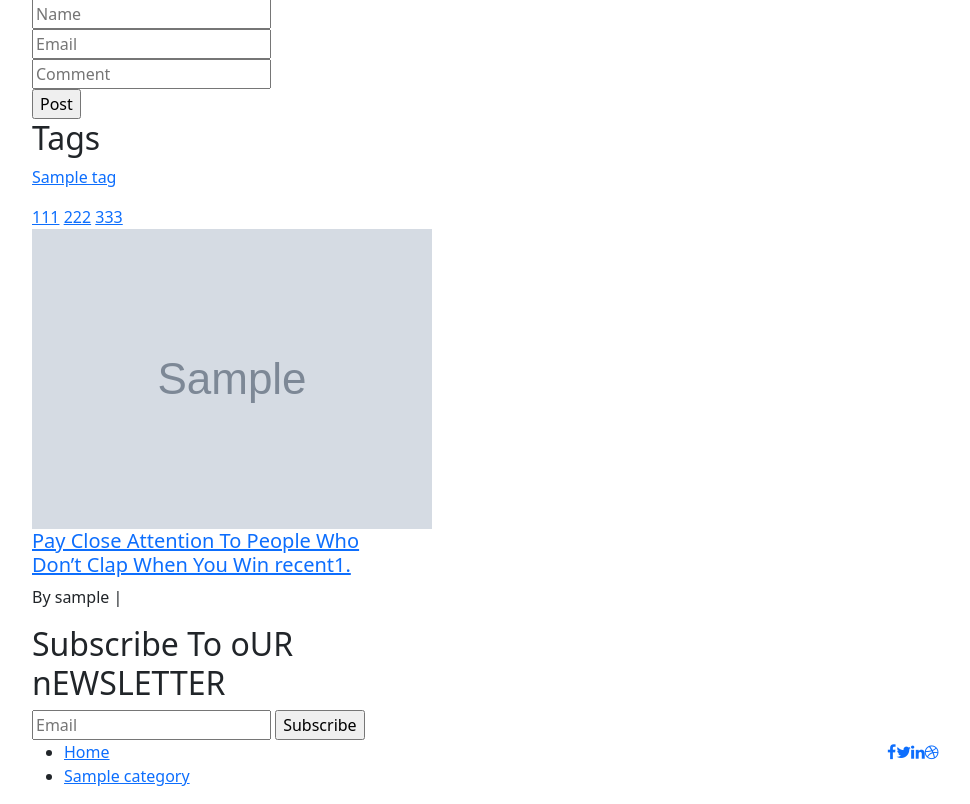
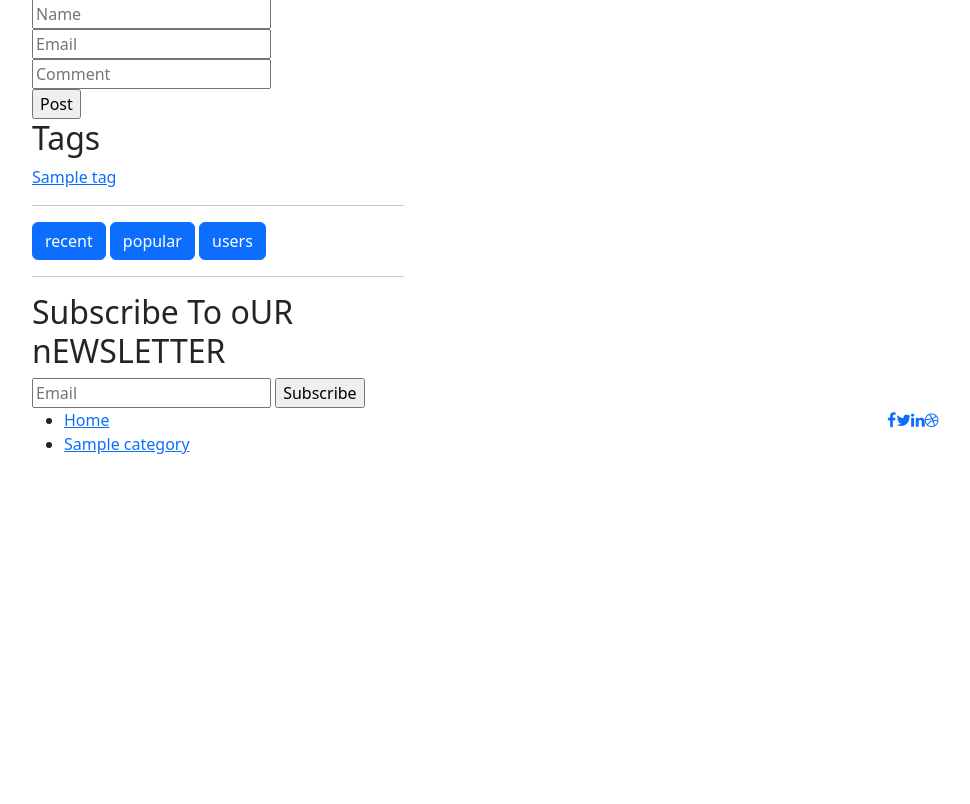
Before and after one commit to grigoscool/DartBlog, a Django app: a page that uses templates/inc/_sidebar.html in a window 1280 px wide. Shown: the part 2074-2878 px from the top of the page, without its empty margins (50-1020 px from the left). After the commit the page ends 2528 px from the top, so only its background shows below. Run offline with Django 4.2, Linux system fonts and the light colour scheme; tables that the repository leaves empty hold one stand-in row (values such as "Sample post"); grey boxes marked "Sample" are stand-in pictures; some libraries are stand-ins or nearby versions.

Commit message:
add sidebar posts

```diff
--- a/blog/templates/blog/button_group.html
+++ /dev/null
@@ -1,5 +0,0 @@
-<div class="button-group filters-button-group">
-	<button data-filter=".recent" class="button is-checked">Recent</button>
-	<button data-filter=".popular" class="button">popular</button>
-	<button data-filter=".users" class="button">Users</button>
-</div>
--- a/blog/templates/blog/sidebar_posts.html
+++ b/blog/templates/blog/sidebar_posts.html
@@ -4,7 +4,7 @@
 		<img src="{{ post.photo.url }}" alt="">
 		<div class="portfolio-text">
 			<h5><a href="{{ post.get_absolute_url }}">Pay Close Attention To People Who Don’t Clap When You Win recent1.</a></h5>
-			<p>By {{ post.author.username }} <span>|</span>{{ create_at }}</p>
+			<p>By {{ post.author.username }} <span>|</span>{{ post.create_at }} <span>|</span>views: {{post.views}}</p>
 		</div>
 	</div>
 	{% endfor %}
--- a/blog/templatetags/draw_sidebar_posts.py
+++ b/blog/templatetags/draw_sidebar_posts.py
@@ -8,5 +8,13 @@ register = template.Library()
 @register.inclusion_tag('blog/sidebar_posts.html', takes_context=True)
 def get_sidebar_posts(context, cnt=3):
     order = context['request'].GET
-    sidebar_posts = Post.objects.all()[:cnt]
-    return {'sidebar_posts': sidebar_posts}
+    for i in order:
+        if i == 'recent':
+            sidebar_posts = Post.objects.all().order_by('-create_at')[:cnt]
+            return {'sidebar_posts': sidebar_posts}
+        elif i == 'popular':
+            sidebar_posts = Post.objects.all().order_by('-views')[:cnt]
+            return {'sidebar_posts': sidebar_posts}
+        elif i == 'user':
+            sidebar_posts = Post.objects.all().order_by('author')[:cnt]
+            return {'sidebar_posts': sidebar_posts}
--- a/templates/inc/_sidebar.html
+++ b/templates/inc/_sidebar.html
@@ -3,19 +3,17 @@
 
 {% get_tag_menu %}
 
-<!--<div class="button-group filters-button-group">-->
-<!--	<button data-filter=".recent" class="button is-checked">Recent</button>-->
-<!--	<button data-filter=".popular" class="button">popular</button>-->
-<!--	<button data-filter=".users" class="button">Users</button>-->
-<!--</div>-->
+<hr>
 
 <div class="button-group filters-button-group">
-	<a href="">111</a>
-	<a href="">222</a>
-	<a href="">333</a>
+	<a class="btn btn-primary" href="?recent=true">recent</a>
+	<a class="btn btn-primary" href="?popular=true">popular</a>
+	<a class="btn btn-primary" href="?user=true">users</a>
 </div>
 
 {% get_sidebar_posts %}
+
+<hr>
 
 <div class="newsletter">
 	<h2 class="sidebar-title">Subscribe To oUR nEWSLETTER</h2>
```
Also changed, not shown: blog/templatetags/draw_button_group.py (deleted, +0 -12 lines).
